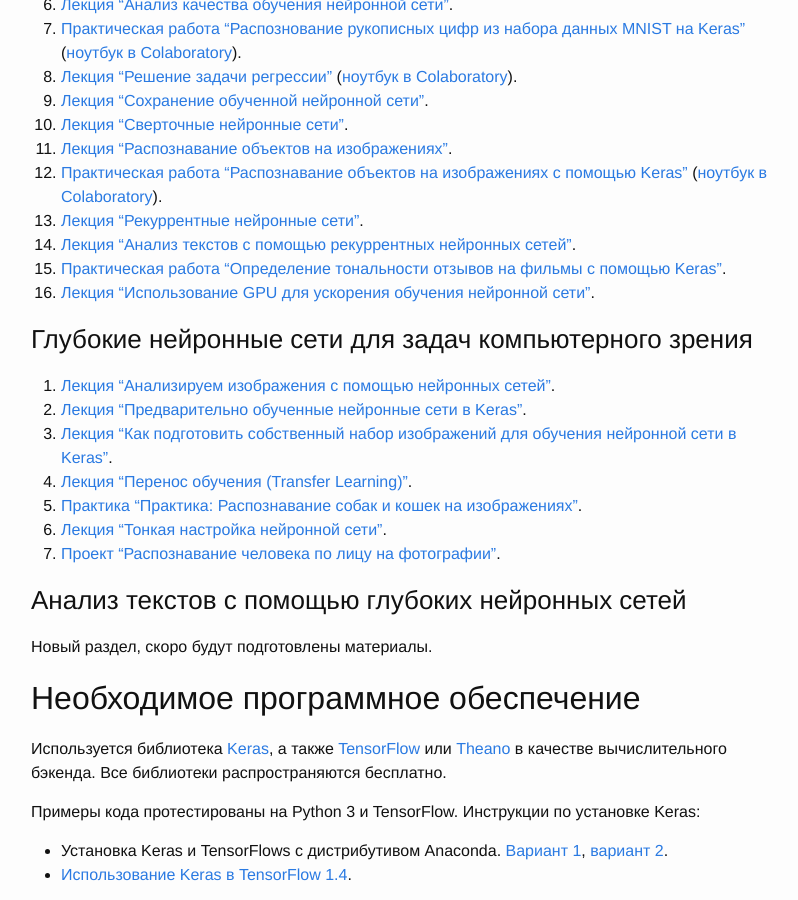
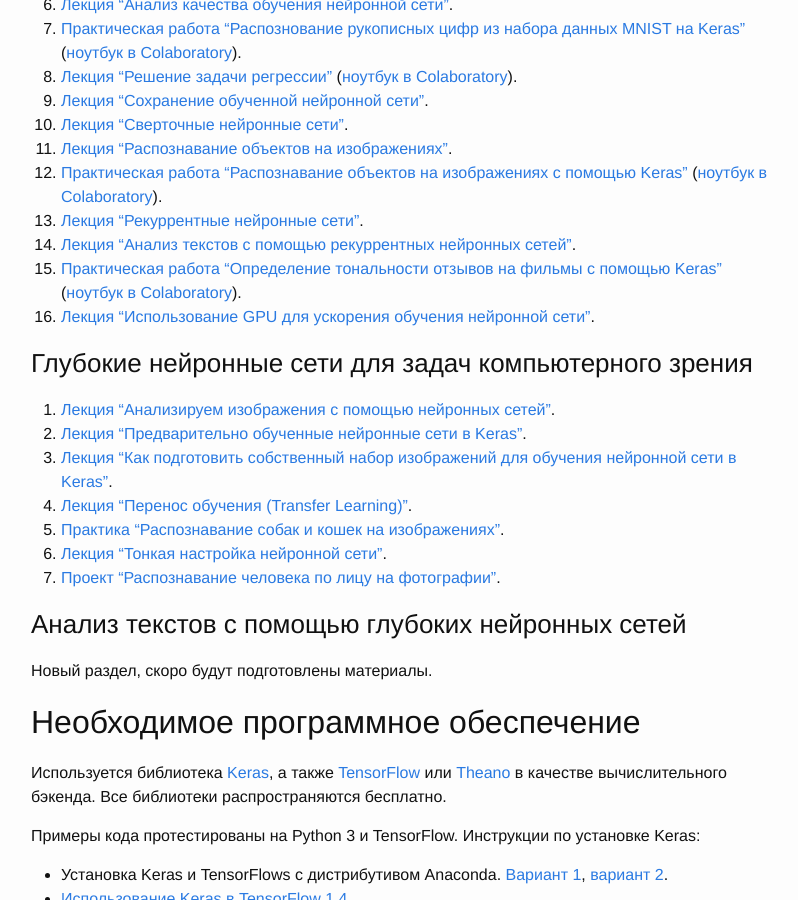
Before and after one commit to sozykin/asozykin.ru, a Jekyll site: the page built from _pages/courses/nnpython/nnpython.md, in a window 1280 px wide and 900 px high, scrolled down 1131 px. Shown: the whole window, without its empty margins (239-1037 px from the left). Built offline with Jekyll 4.4.1, drawn with Linux system fonts in a browser that asks for light colours; comment, search, counter and statistics services are not loaded.

Commit message:
Added notebook for IMDB

```diff
--- a/_pages/courses/nnpython/nnpython.md
+++ b/_pages/courses/nnpython/nnpython.md
@@ -35,7 +35,7 @@ permalink: /courses/nnpython
 11. [Практическая работа "Распознавание объектов на изображениях с помощью Keras"](/courses/nnpython-lab2) ([ноутбук в Colaboratory](https://drive.google.com/file/d/1nA3KIasI3DT4E9DsMiiPDoqFFiwapsme/view?usp=sharing)).
 12. [Лекция "Рекуррентные нейронные сети"](https://youtu.be/38iGggnbbsQ).
 13. [Лекция "Анализ текстов с помощью рекуррентных нейронных сетей"](https://youtu.be/7Tx_cewjhGQ).
-14. [Практическая работа "Определение тональности отзывов на фильмы с помощью Keras"](/courses/nnpython-lab3).
+14. [Практическая работа "Определение тональности отзывов на фильмы с помощью Keras"](/courses/nnpython-lab3) ([ноутбук в Colaboratory](https://drive.google.com/file/d/1ZpA5rZhYBy9HlJbNU2m3Jzl6iN5_Y6cf/view?usp=sharing)).
 15. [Лекция "Использование GPU для ускорения обучения нейронной сети"](/deep_learning/2017/03/11/How-to-use-gpu-with-theano.html).
 
 ### Глубокие нейронные сети для задач компьютерного зрения
@@ -44,7 +44,7 @@ permalink: /courses/nnpython
 2. [Лекция "Предварительно обученные нейронные сети в Keras"](/deep_learning/2017/06/06/Keras-Pretrained-Networks.html).
 3. [Лекция "Как подготовить собственный набор изображений для обучения нейронной сети в Keras"](/deep_learning/2018/01/06/How-to-Prepare-Image-Dataset-for-Keras.html).
 4. [Лекция "Перенос обучения (Transfer Learning)"](/deep_learning/2018/01/08/Transfer-Learning-in-Keras.html).
-5. [Практика "Практика: Распознавание собак и кошек на изображениях"](/courses/nnpython-lab4).
+5. [Практика "Распознавание собак и кошек на изображениях"](/courses/nnpython-lab4).
 6. [Лекция "Тонкая настройка нейронной сети"](/deep_learning/2018/04/02/Fine-Tuning-in-Keras.html).
 7. [Проект "Распознавание человека по лицу на фотографии"](/deep_learning/2017/08/11/Foto-Verification-with-Dlib.html).
 
```
Also changed, not shown: _pages/courses/nnpython/nnpython-lab3.md (+2 -0 lines), _posts/2018-04-04-Google-Colaboratory-for-Deep-Learning.md (+1 -0 lines).
